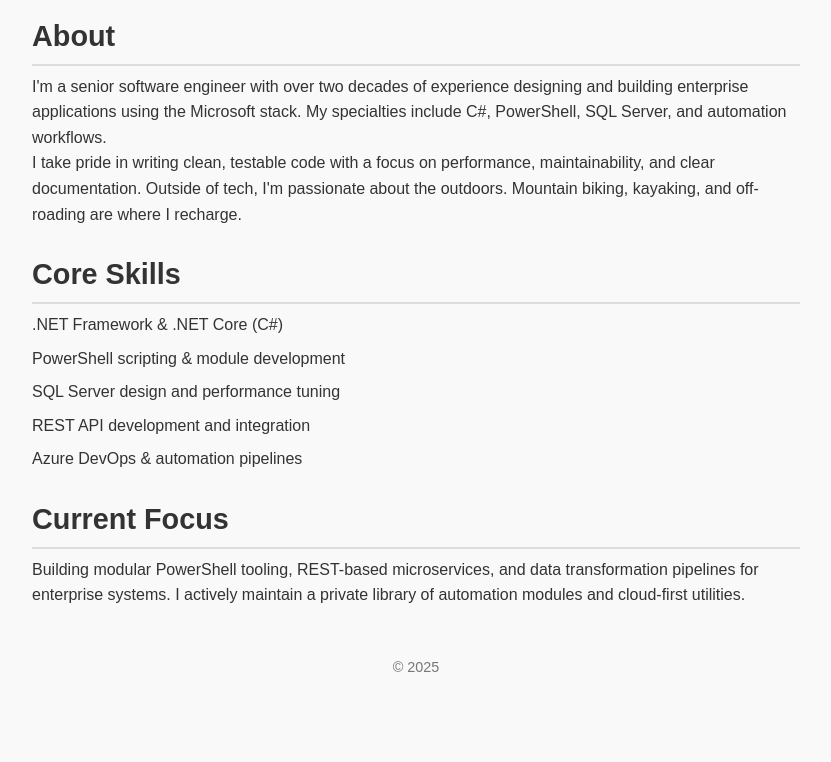
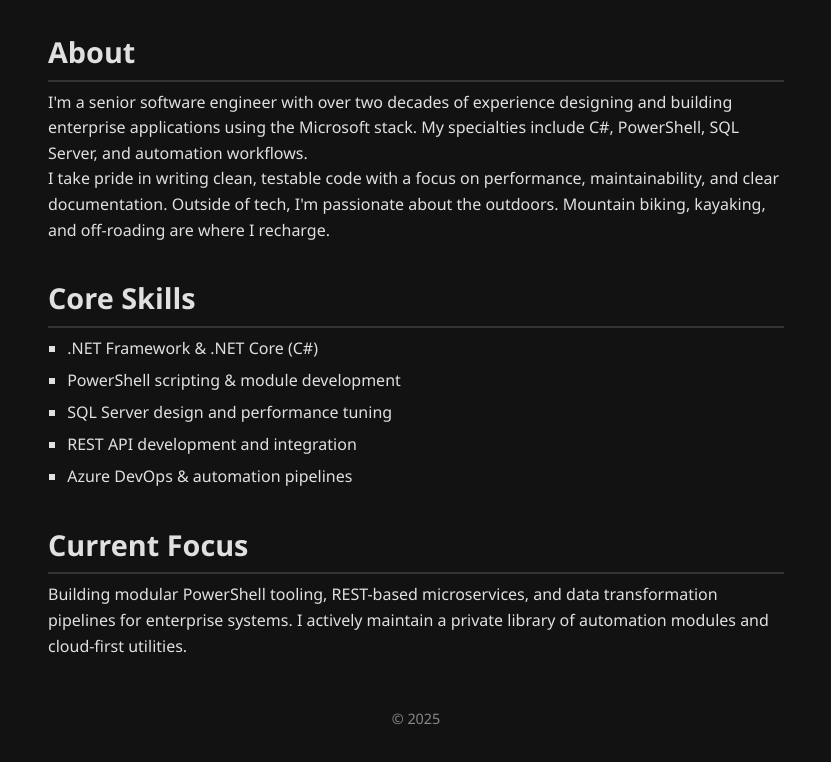
Before and after one commit to n0dal93/n0dal93.github.io, a plain HTML site: page index.html in a window 1280 px wide. Shown: the part 138-900 px from the top of the page, without its empty margins (224-1055 px from the left). Before the commit the page ends 833 px from the top, so only its background shows below. Drawn offline with Linux system fonts and the light colour scheme.

Commit message:
DarkMode

```diff
--- a/style.css
+++ b/style.css
@@ -1,4 +1,4 @@
-/* Reset some default margins */
+/* Base reset */
 * {
   margin: 0;
   padding: 0;
@@ -6,61 +6,57 @@
 }
 
 body {
-  font-family: sans-serif;
+  font-family: 'Segoe UI', Tahoma, Geneva, Verdana, sans-serif;
+  background-color: #121212;
+  color: #e0e0e0;
   line-height: 1.6;
-  color: #333;
-  background: #f9f9f9;
-  padding: 1rem;
+  padding: 2rem;
   max-width: 800px;
   margin: 0 auto;
+}
+
+a {
+  color: #90caf9;
+  text-decoration: none;
+}
+a:hover {
+  text-decoration: underline;
 }
 
 header {
   text-align: center;
   margin-bottom: 2rem;
 }
-
 header h1 {
   font-size: 2.5rem;
   margin-bottom: 0.5rem;
 }
-
 header p {
   font-size: 1.2rem;
-  color: #555;
+  color: #bdbdbd;
 }
 
 section {
-  margin-bottom: 1.5rem;
+  margin-bottom: 2rem;
 }
-
 section h2 {
   font-size: 1.8rem;
   margin-bottom: 0.5rem;
-  border-bottom: 2px solid #ddd;
+  border-bottom: 2px solid #333;
   padding-bottom: 0.3rem;
 }
 
 ul {
-  list-style: none;
+  list-style-type: square;
+  padding-left: 1.2rem;
 }
-
-ul li + li {
-  margin-top: 0.5rem;
-}
-
-a {
-  color: #0066cc;
-  text-decoration: none;
-}
-
-a:hover {
-  text-decoration: underline;
+ul li {
+  margin-bottom: 0.4rem;
 }
 
 footer {
   text-align: center;
   margin-top: 3rem;
-  color: #777;
   font-size: 0.9rem;
+  color: #888;
 }
```
